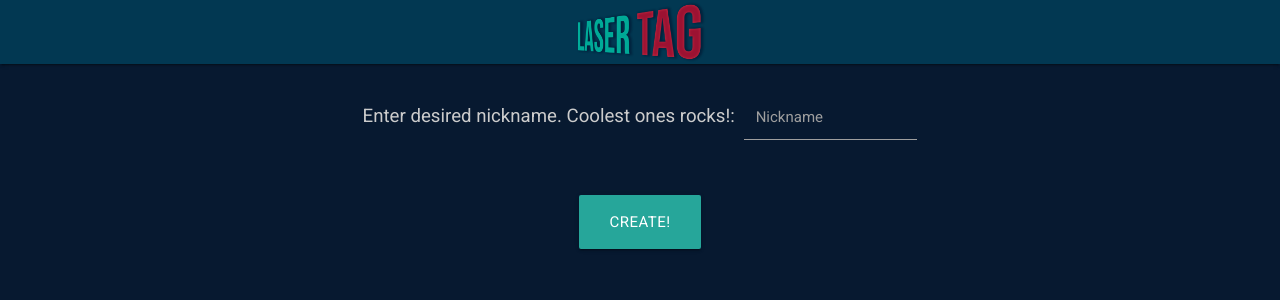
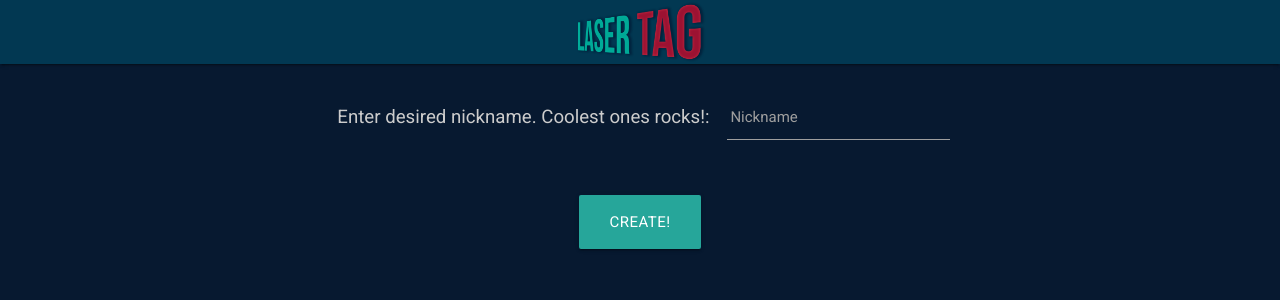
Before and after one commit to CoreDumped-ETSISI/FrontCoreTag, a Vue app: page / in a window 1280 px wide. Both pictures are taken after a click on the link "NEW PLAYER". Shown: the top 300 px of the page. Built offline with nearby package versions, Linux system fonts and the light colour scheme.

Commit message:
Style adjustment
Visual improvement in landing and NewPlayer

```diff
--- a/src/components/IntroCenter.vue
+++ b/src/components/IntroCenter.vue
@@ -22,10 +22,11 @@
 
 <style scoped>
     .buttonContainer{
-        margin-top: 20%;
+        margin-top: 15%;
 		background-color: #071930;
     }
 	.btn-large{
+		padding: 20 px;
 		background-color: #03A694;
 	}
 </style>
--- a/src/components/NewPlayer.vue
+++ b/src/components/NewPlayer.vue
@@ -38,3 +38,19 @@ export default {
         }
 }
 </script>
+
+<style scoped>
+	input:not([type]), input[type="text"]:not(.browser-default), input[type="password"]:not(.browser-default), input[type="email"]:not(.browser-default), input[type="url"]:not(.browser-default), input[type="time"]:not(.browser-default), input[type="date"]:not(.browser-default), input[type="datetime"]:not(.browser-default), input[type="datetime-local"]:not(.browser-default), input[type="tel"]:not(.browser-default), input[type="number"]:not(.browser-default), input[type="search"]:not(.browser-default), textarea.materialize-textarea {
+		font-size: 14pt;
+		}
+	.input-field.inline{
+		vertical-align: baseline;
+	}
+
+	.input-field.inline input, .input-field.inline .select-dropdown {
+	margin-bottom: 1rem;
+	margin-left: 0.5rem;
+}
+
+
+</style>
```
